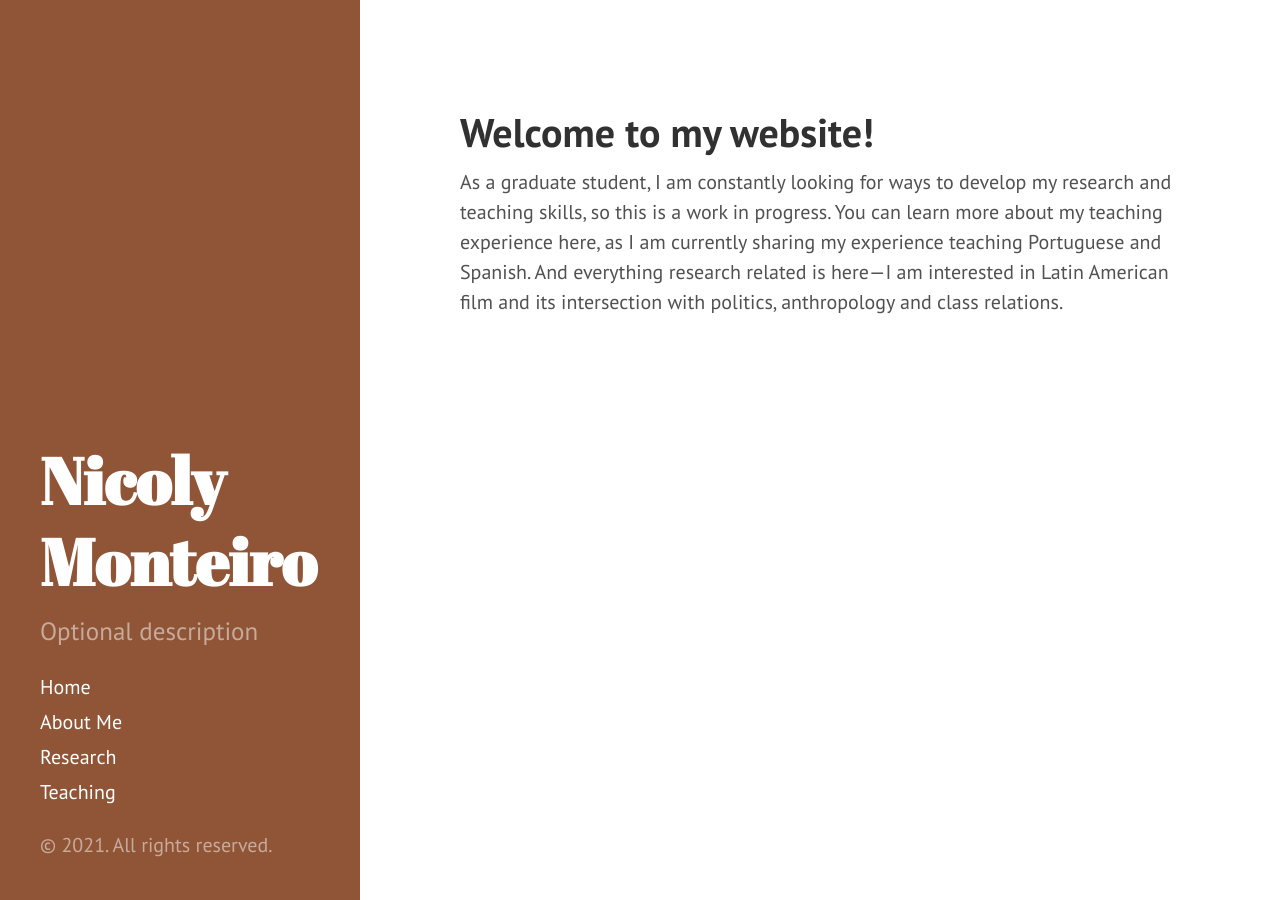
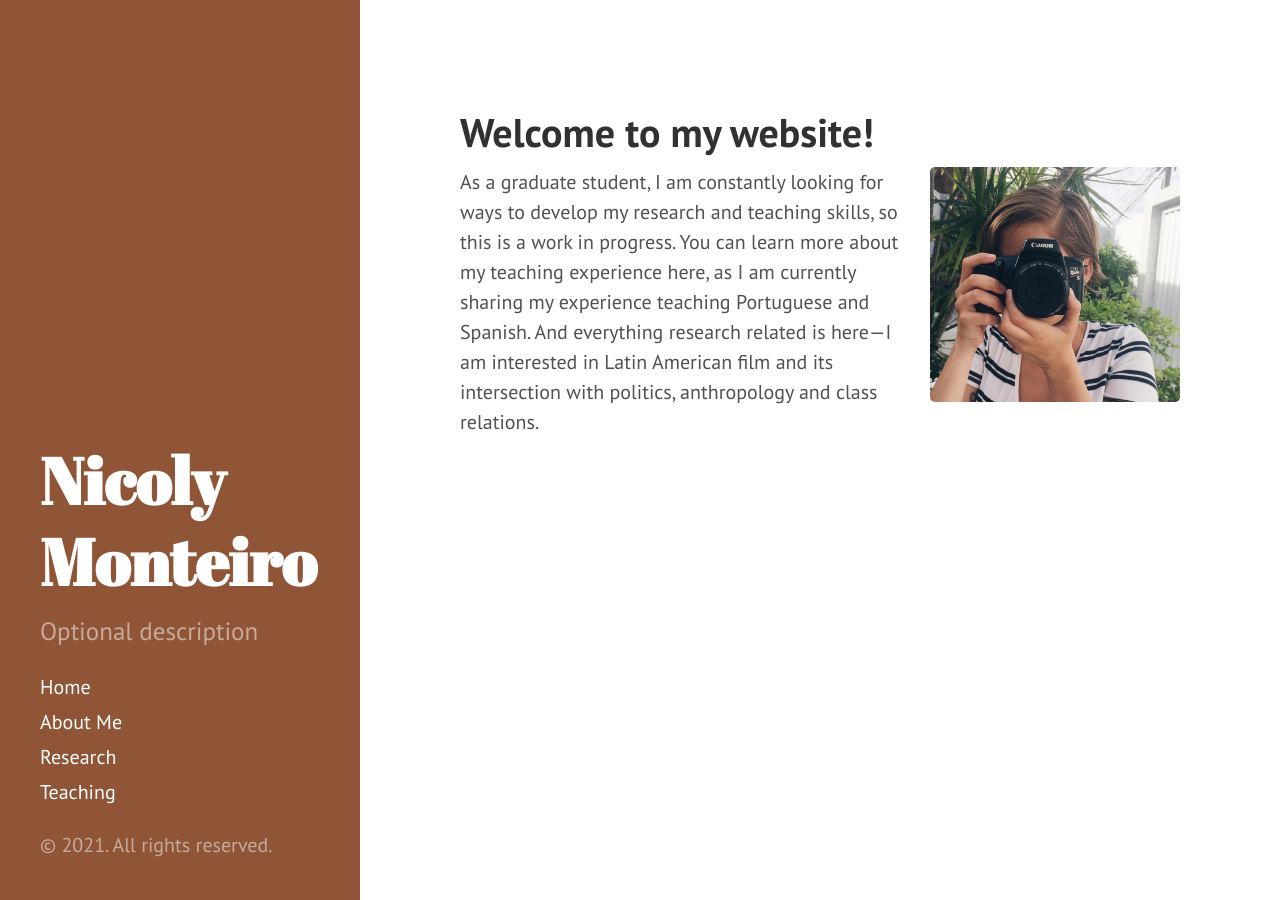
Before and after one commit to nicolymonteiro/nicolymonteiro.github.io, a Jekyll site: the page built from index.html, in a window 1280 px wide. Built offline with Jekyll 4.4.1, drawn with Linux system fonts in a browser that asks for light colours; the list of posts is cut into pages by our own code.

Commit message:
Added image to home

```diff
--- a/index.html
+++ b/index.html
@@ -3,4 +3,7 @@ layout: default
 title: Home
 ---
 <h1>Welcome to my website!</h1>
+<img src="{{ "/assets/avatar.png" | relative_url }}" width="250" height="235" style="float: right; margin: 0 0 0 15px;"></img>
+<div>
 <p>As a graduate student, I am constantly looking for ways to develop my research and teaching skills, so this is a work in progress. You can learn more about my teaching experience here, as I am currently sharing my experience teaching Portuguese and Spanish.  And everything research related is here—I am interested in Latin American film and its intersection with politics, anthropology and class relations. </p>
+</div>
```
Also changed, not shown: assets/avatar.png (added), 3 other files.
